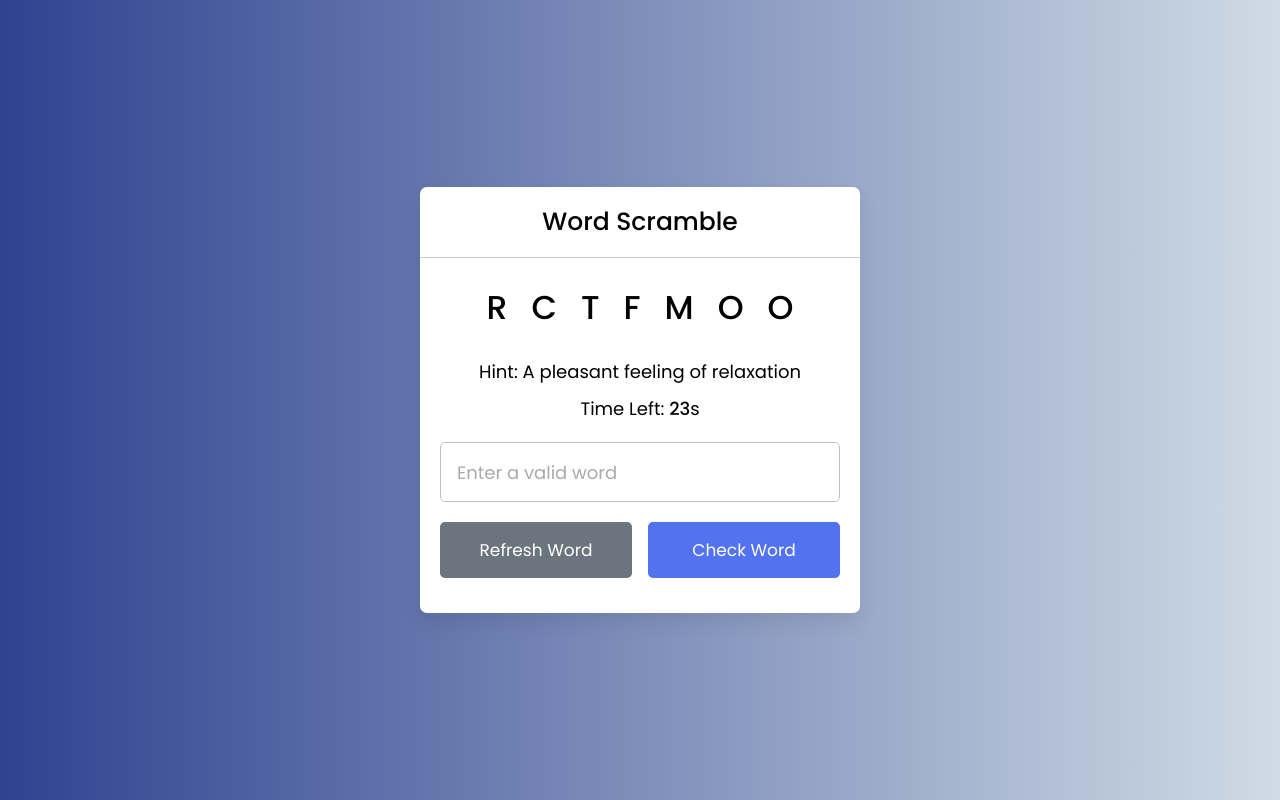
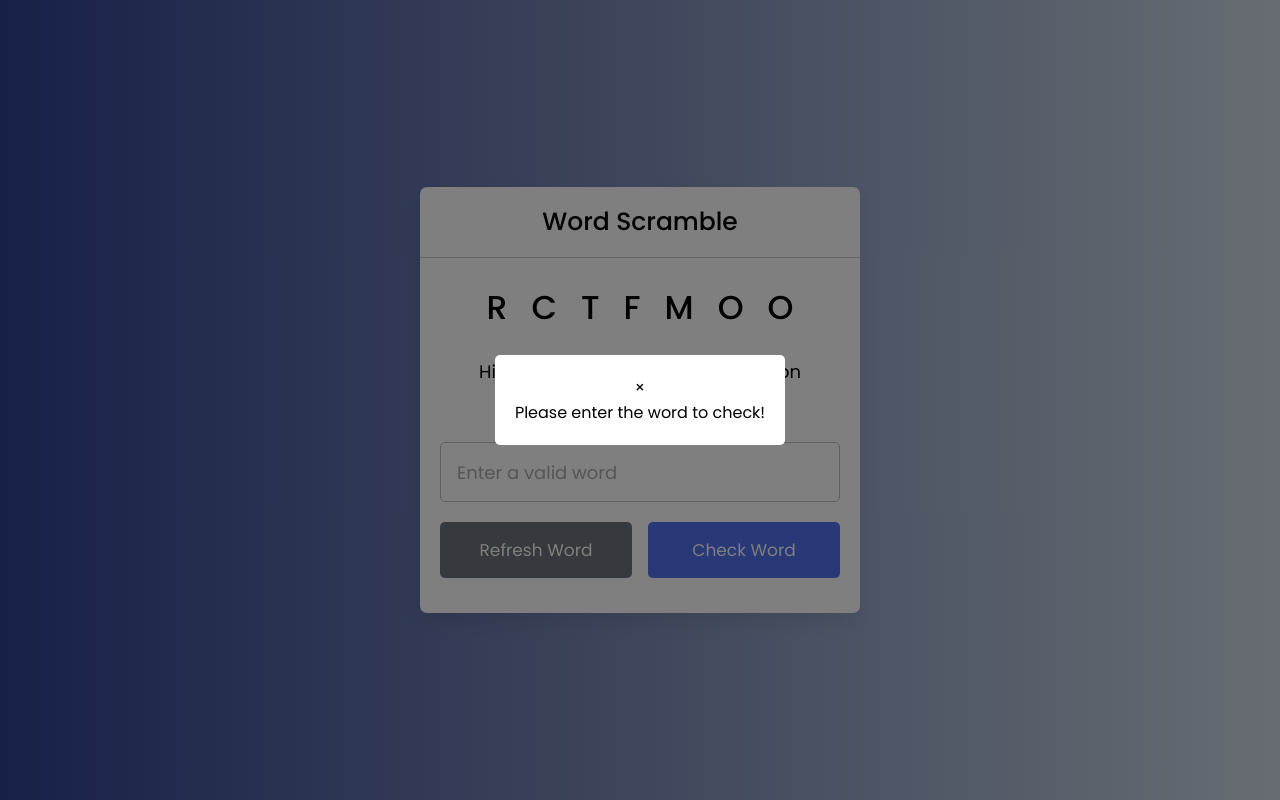
Before and after one commit to AnkanMisra/Word_Scramble, a plain HTML site: page WordScarmble/index.html in a window 1280 px wide. Both pictures are taken after a click on the button "Check Word". Drawn offline with Linux system fonts and the light colour scheme.

Commit message:
Update index.html

```diff
--- a/WordScarmble/index.html
+++ b/WordScarmble/index.html
@@ -7,6 +7,7 @@
     <meta name="viewport" content="width=device-width, initial-scale=1.0">
     <script src="words.js" defer></script>
     <script src="script.js" defer></script>
+
   </head>
   <body>
     <div class="container">
@@ -24,5 +25,13 @@
             </div>
         </div>
     </div>
+
+<div class="modal" id="resultModal">
+  <div class="modal-content">
+    <span class="close-btn" onclick="closeModal()">&times;</span>
+    <p id="resultMessage"></p>
+  </div>
+</div>
+
   </body>
 </html>
```
